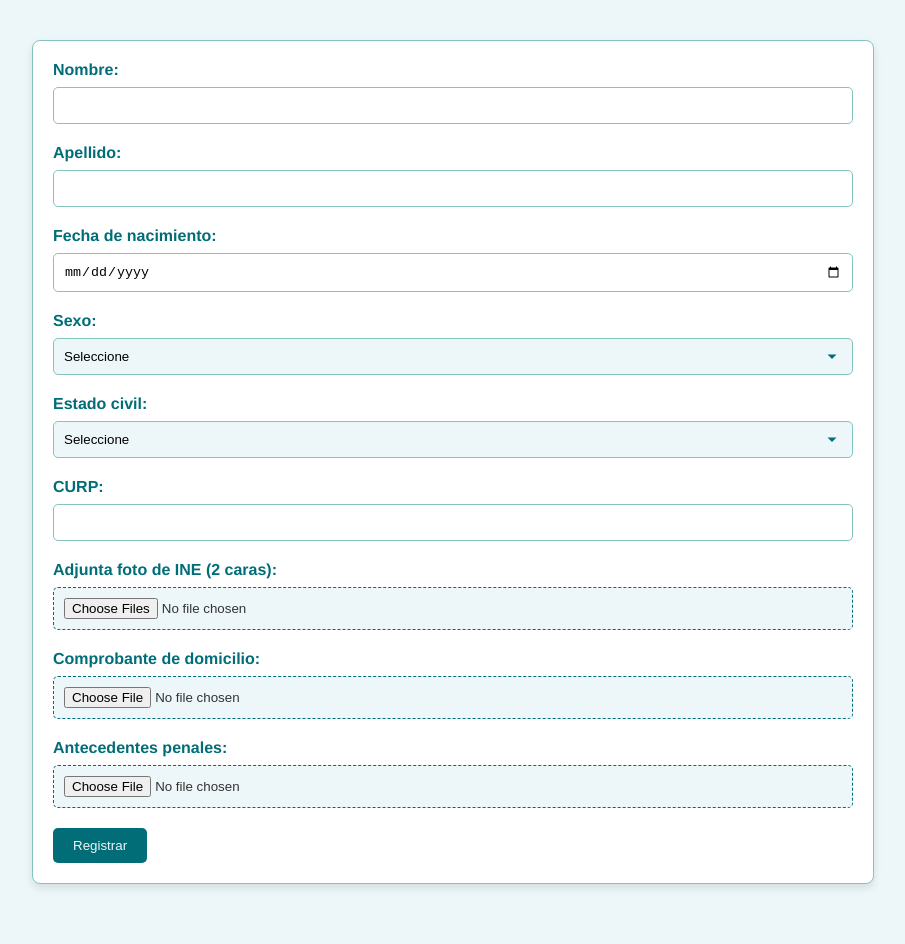
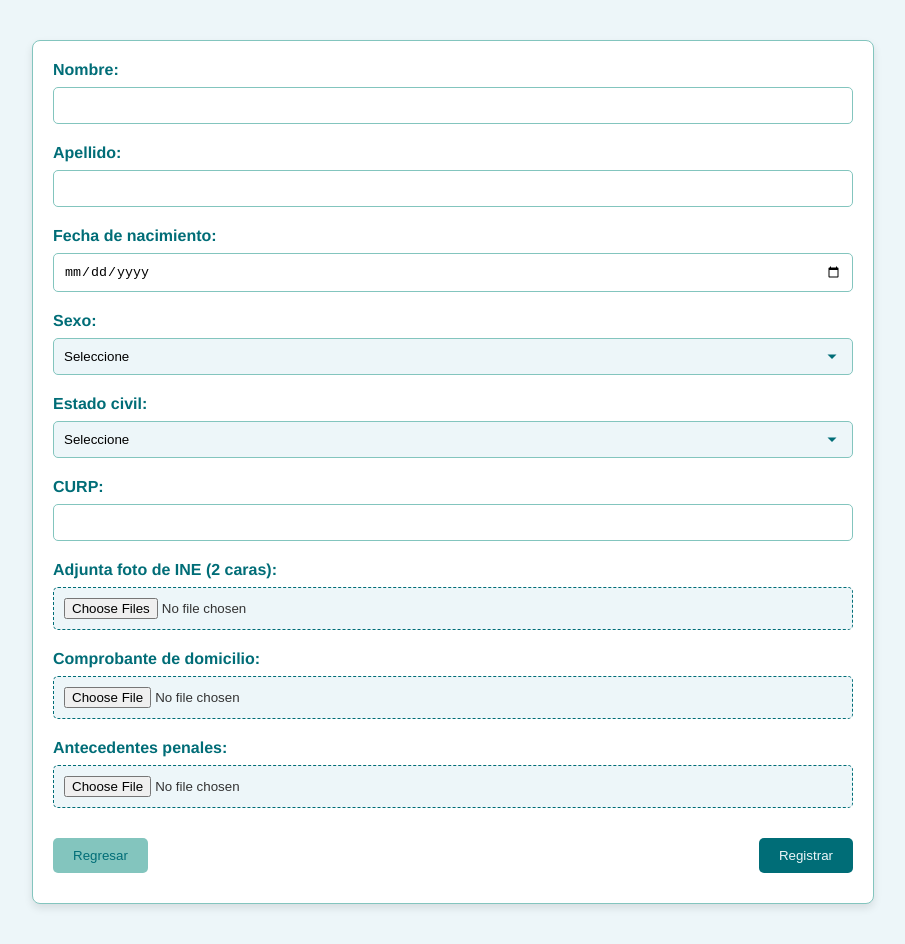
Before and after one commit to JDRP010903/mockupPropuesta, a plain HTML site: page pages/registrarse.html in a window 1280 px wide. Shown: the whole page, without its empty margins (187-1092 px from the left). Drawn offline with Linux system fonts and the light colour scheme.

Commit message:
actualizacion

```diff
--- a/JavaScript/registrarse.js
+++ b/JavaScript/registrarse.js
@@ -1,8 +1,17 @@
 document.addEventListener('DOMContentLoaded', function () {
     const formularioRegistro = document.getElementById('formularioRegistro');
 
+
+    document.getElementById('btnRegresar').addEventListener('click', function() {
+        window.history.back(); // Esto llevará al usuario a la página anterior en el historial
+        // O puedes usar window.location.href = 'url_a_donde_quieras_redirigir';
+    });
+
+
     formularioRegistro.addEventListener('submit', function (e) {
         e.preventDefault();
+
+
 
         // Aquí puedes implementar validaciones adicionales si lo deseas
         const nombre = document.getElementById('nombre').value;
@@ -20,6 +29,7 @@ document.addEventListener('DOMContentLoaded', function () {
             alert('Por favor, complete todos los campos.');
             return;
         }
+
 
         // Ejemplo de cómo podrías manejar los archivos. Necesitarás ajustar esto según cómo manejes los archivos en tu servidor.
         const formData = new FormData();
--- a/pages/registrarse.html
+++ b/pages/registrarse.html
@@ -55,7 +55,11 @@
             <label for="antecedentesPenales">Antecedentes penales:</label>
             <input type="file" id="antecedentesPenales" name="antecedentesPenales" accept="image/*,application/pdf" required>
         </div>
-        <button type="submit">Registrar</button>
+        <div class="botones">
+            <button type="button" id="btnRegresar">Regresar</button>
+            <button type="submit">Registrar</button>
+        </div>
+
     </form>
     <script src="/JavaScript/registrarse.js"></script>
 </body>
--- a/styles/styles-registrarse.css
+++ b/styles/styles-registrarse.css
@@ -79,6 +79,23 @@ button:focus {
     border: 1px dashed var(--color3);
 }
 
+
+.botones {
+    display: flex;
+    justify-content: space-between; /* Alinea uno al lado izquierdo y el otro al derecho */
+    padding: 10px 0; /* Añade un poco de espacio arriba y abajo */
+}
+
+button#btnRegresar {
+    background-color: var(--color2); /* Utiliza el color secundario para este botón */
+    color: var(--color3); /* Texto con el color de acento */
+}
+
+button#btnRegresar:hover {
+    background-color: lighten(var(--color2), 10%); /* Hace el botón ligeramente más claro al pasar el mouse */
+}
+
+
 /* Mejora visual para los select */
 .campo select {
     appearance: none;
```
